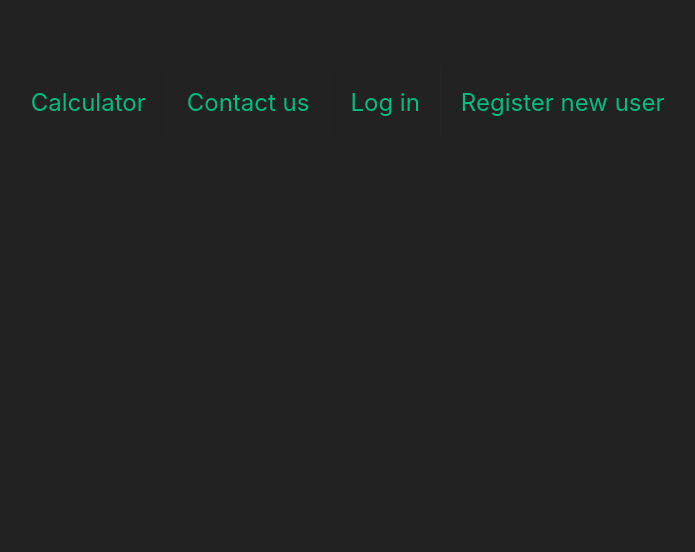
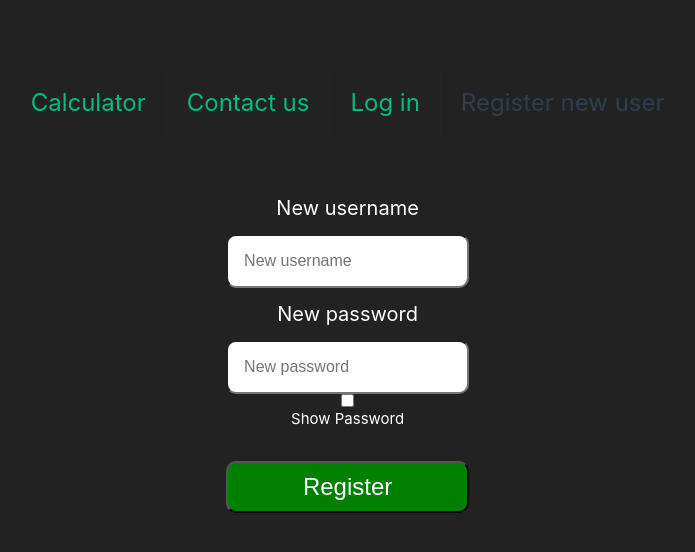
Before and after one commit to joachigw/ntnu_vaar_2024, a Vue app in the folder FullStack/Ovinger/Oving_5/calculator_oving5_frontend/: page /register in a window 1280 px wide. Shown: the top 552 px of the page, without its empty margins (286-981 px from the left). Built offline with nearby package versions, Linux system fonts and the light colour scheme.

Commit message:
Add working register new user

```diff
--- a/FullStack/Ovinger/Oving_5/calculator_oving5_frontend/db.json
+++ b/FullStack/Ovinger/Oving_5/calculator_oving5_frontend/db.json
@@ -23,6 +23,18 @@
       "name": "Joachim",
       "email": "valid@mail.com",
       "message": "Valid message!"
+    },
+    {
+      "id": "4f55",
+      "name": "daw",
+      "email": "joachimgw@outlook.com",
+      "message": "dawdawdasd"
+    },
+    {
+      "id": "2f55",
+      "name": "dawdadw",
+      "email": "joachimgw@outlook.com",
+      "message": "adawdawd"
     }
   ]
 }
--- a/FullStack/Ovinger/Oving_5/calculator_oving5_frontend/src/components/LoginForm.vue
+++ b/FullStack/Ovinger/Oving_5/calculator_oving5_frontend/src/components/LoginForm.vue
@@ -14,9 +14,11 @@
             class="field"
             type="password"
         />
+
+        <button id="submit-btn" type="submit" :disabled="hasErrors">Log in</button>
     </form>
-    <h3>Forgot password</h3>
-    <h3>Register new user</h3>
+<!--    <h3>Forgot password</h3>-->
+<!--    <h3>Register new user</h3>-->
 </template>
 
 <script setup>
@@ -42,10 +44,7 @@ const rules = computed(() => {
         },
         email: {
             required: helpers.withMessage("This field is required.", required),
-            email: helpers.withMessage(
-                    "Please enter a valid email address.",
-                    email
-            ),
+            email: helpers.withMessage("Please enter a valid email address.", email),
         },
         message: {
             required: helpers.withMessage("This field is required.", required),
@@ -102,4 +101,21 @@ function resetInputFields() {
 :deep(label) {
     margin: 10px 0 10px 0;
 }
+
+#submit-btn {
+    background-color: green;
+    border-radius: 10px;
+    color: white;
+    font-size: 1.5rem;
+    margin-top: 30px;
+    padding: 10px;
+}
+
+#submit-btn:hover {
+    background-color: #007700;
+}
+
+#submit-btn:disabled {
+    background-color: gray;
+}
 </style>
--- /dev/null
+++ b/FullStack/Ovinger/Oving_5/calculator_oving5_frontend/src/components/RegisterForm.vue
@@ -0,0 +1,149 @@
+<template>
+    <form @submit.prevent="submitRegister" id="register-form">
+        <BaseInput
+                id="username"
+                v-model="newUser.username"
+                label="New username"
+                class="field"
+        />
+        <span
+                v-for="error in v$.username.$errors"
+                :key="error.$uid"
+                class="field-error"
+        >{{ error.$message }}
+        </span>
+
+        <BaseInput
+                id="password"
+                v-model="newUser.password"
+                label="New password"
+                class="field"
+                type="password"
+        />
+        <input type="checkbox" @click="togglePasswordVisibility()">Show Password
+        <span
+                v-for="error in v$.password.$errors"
+                :key="error.$uid"
+                class="field-error"
+        >{{ error.$message }}
+        </span>
+
+        <button id="submit-btn" type="submit" :disabled="hasErrors">Register</button>
+    </form>
+
+    <span id="response-message" v-if="responseMessage">{{ responseMessage }}</span>
+</template>
+
+<script setup>
+import { computed, reactive, ref } from "vue";
+import { email, helpers, minLength, required } from "@vuelidate/validators";
+import { useUserStore } from "@/store/userStore.js";
+import BaseInput from "@/components/BaseInput.vue";
+import useVuelidate from "@vuelidate/core";
+import userApiClient from "@/services/UserService.js";
+
+// const userStore = useUserStore();
+
+const newUser = reactive({
+    username: "",
+    password: "",
+});
+
+const rules = computed(() => {
+    return {
+        username: {
+            required: helpers.withMessage("This field is required.", required),
+            minLength: minLength(5),
+        },
+        password: {
+            required: helpers.withMessage("This field is required.", required),
+            minLength: minLength(5),
+        },
+    };
+});
+
+const v$ = useVuelidate(rules, newUser);
+
+async function submitRegister() {
+    const result = await v$.value.$validate();
+    if (result) {
+        const response = await userApiClient.postUser(newUser);
+        if (response.success) {
+            // await userStore.saveUserInStore(
+            //         newUser.username,
+            //         newUser.password
+            // );
+            v$.value.$reset();
+            resetInputFields();
+            setResponseMessage("Form submitted successfully!");
+        } else {
+            setResponseMessage(
+                    "An error occurred. Please try again later.\nError details:\n" +
+                    response.message
+            );
+        }
+    }
+}
+
+const hasErrors = computed(() => {
+    return Object.keys(v$.value.$errors).length > 0;
+});
+
+const responseMessage = ref("");
+function setResponseMessage(message) {
+    responseMessage.value = message;
+}
+
+function resetInputFields() {
+    newUser.username = "";
+    newUser.password = "";
+}
+
+function togglePasswordVisibility() {
+    const passwordField = document.getElementById("password");
+    if (passwordField.type === "password") {
+        passwordField.type = "text";
+    } else {
+        passwordField.type = "password";
+    }
+}
+</script>
+
+<style scoped>
+#register-form {
+    display: flex;
+    flex-flow: column;
+    padding: 30px;
+}
+
+:deep(label) {
+    margin: 10px 0 10px 0;
+}
+
+#submit-btn {
+    background-color: green;
+    border-radius: 10px;
+    color: white;
+    font-size: 1.5rem;
+    margin-top: 30px;
+    padding: 10px;
+}
+
+#submit-btn:hover {
+    background-color: #007700;
+}
+
+#submit-btn:disabled {
+    background-color: gray;
+}
+
+.field-error {
+    color: red;
+    font-size: 1.25rem;
+}
+
+#response-message {
+    color: green;
+    font-size: 1.25rem;
+}
+</style>
--- a/FullStack/Ovinger/Oving_5/calculator_oving5_frontend/src/router/index.js
+++ b/FullStack/Ovinger/Oving_5/calculator_oving5_frontend/src/router/index.js
@@ -2,6 +2,7 @@ import { createRouter, createWebHistory } from "vue-router";
 import CalculatorView from "@/views/CalculatorView.vue";
 import FormView from "@/views/FormView.vue";
 import LoginView from "@/views/LoginView.vue";
+import RegisterForm from "@/components/RegisterForm.vue";
 
 export default createRouter({
     history: createWebHistory(),
@@ -18,5 +19,9 @@ export default createRouter({
             path: "/login",
             component: LoginView,
         },
+        {
+            path: "/register",
+            component: RegisterForm,
+        }
     ],
 });
--- a/FullStack/Ovinger/Oving_5/calculator_oving5_frontend/src/services/UserService.js
+++ b/FullStack/Ovinger/Oving_5/calculator_oving5_frontend/src/services/UserService.js
@@ -10,30 +10,28 @@ const userApiClient = axios.create({
 });
 
 export default {
-    async postExpression(expression) {
+    async postUser(user) {
         try {
             const response = await userApiClient.post(
-                    "/api/calculator/login",
-                    expression
+                    "/api/appusers/",
+                    user
             );
 
             if (response.status === 200) {
                 const data = response.data;
 
-                if (data && typeof data.result !== "undefined") {
-                    const result = data.result;
-                    return { success: true, result };
+                if (data && typeof data !== "undefined") {
+                    return { success: true, data };
                 } else {
                     return {
                         success: false,
-                        message:
-                                "Invalid response format or missing result property.",
+                        message: "Invalid response format or missing result property.",
                     };
                 }
             } else {
                 return {
                     success: false,
-                    message: "Failed to pass expression to backend.",
+                    message: "Failed to pass user to backend.",
                 };
             }
         } catch (error) {
--- a/FullStack/Ovinger/Oving_5/calculator_oving5_frontend/src/views/CalculatorView.vue
+++ b/FullStack/Ovinger/Oving_5/calculator_oving5_frontend/src/views/CalculatorView.vue
@@ -169,8 +169,8 @@ async function sum() {
         operator: operator,
     };
 
-    const test = await calculatorApiClient.postExpression(expression);
-    result = test.result;
+    const expressionPost = await calculatorApiClient.postExpression(expression);
+    result = expressionPost.result;
     displayValue.value = String(result);
 
     sumPressed = true;
```
Also changed, not shown: FullStack/Ovinger/Oving_5/calculator_oving5_frontend/src/components/ContactForm.vue (+3 -6 lines), FullStack/Ovinger/Oving_5/calculator_oving5_frontend/src/views/RegisterView.vue (added, +15 -0 lines).
